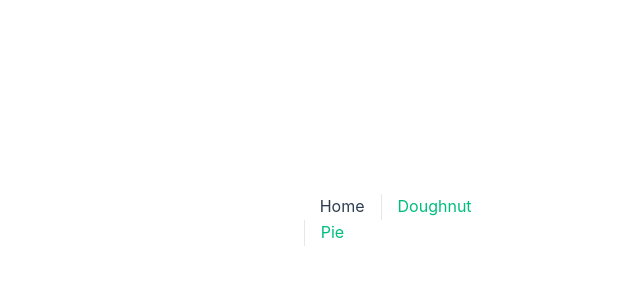
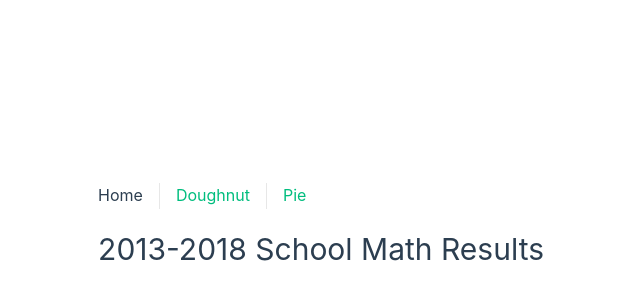
Before and after one commit to kaitlyndeng/pd3-vue3-api, a Vue app in the folder nyc opendata/: page / in a window 1280 px wide. Shown: the part 188-488 px from the top of the page, without its empty margins (96-736 px from the left). Built offline with nearby package versions, Linux system fonts and the light colour scheme.

Commit message:
Commit 8

```diff
--- a/nyc opendata/src/views/Doughnut.vue
+++ b/nyc opendata/src/views/Doughnut.vue
@@ -1,6 +1,5 @@
 <template>
   <div class="container">
-    <h1>2013-2018 School Math Results</h1>
     <Doughnut v-if="loaded" :data="chartData" />
   </div>
 </template>
@@ -35,7 +34,7 @@ export default {
 }
 const math = ref('')
 async function getData() {
-  let res = await fetch('https://data.cityofnewyork.us/resource/m27t-ht3h.json')
+  let res = await fetch('https://data.cityofnewyork.us/resource/m27t-ht3h.json?grade=3')
   let data = await res.json()
   math.value = data.results
 }
--- a/nyc opendata/src/views/HomeView.vue
+++ b/nyc opendata/src/views/HomeView.vue
@@ -1,5 +1,7 @@
 <template>
-  <div></div>
+  <div>
+    <h1>2013-2018 School Math Results</h1>
+  </div>
 </template>
 
 <script>
--- a/nyc opendata/src/views/Pie.vue
+++ b/nyc opendata/src/views/Line.vue
@@ -1,12 +1,12 @@
 <template>
   <div class="about">
     <h1></h1>
-    <Pie v-if="loaded" :data="chartData" />
+    <Line v-if="loaded" :data="chartData" />
   </div>
 </template>
 <script>
 import { ref, onMounted } from 'vue'
-import { Pie } from 'vue-chartjs'
+import { Line } from 'vue-chartjs'
 import {
   Chart as ChartJS,
   Title,
```
